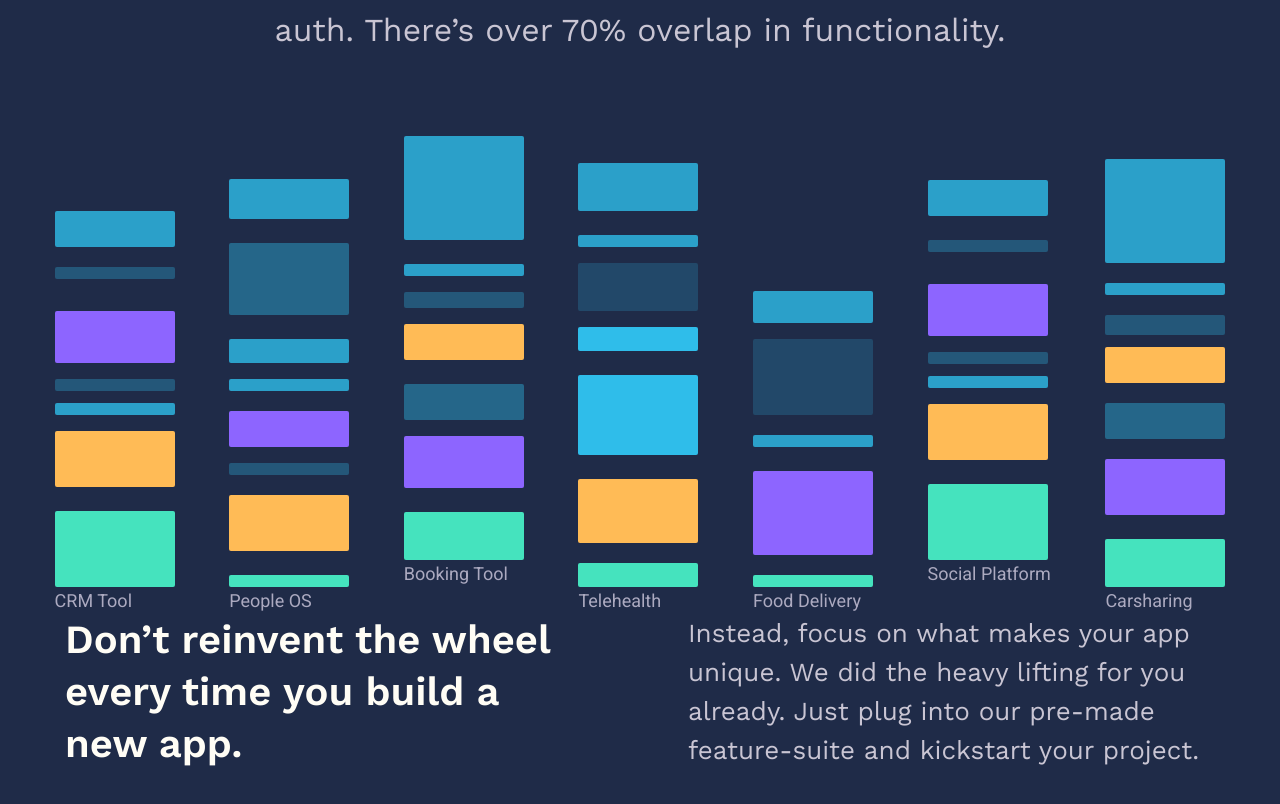
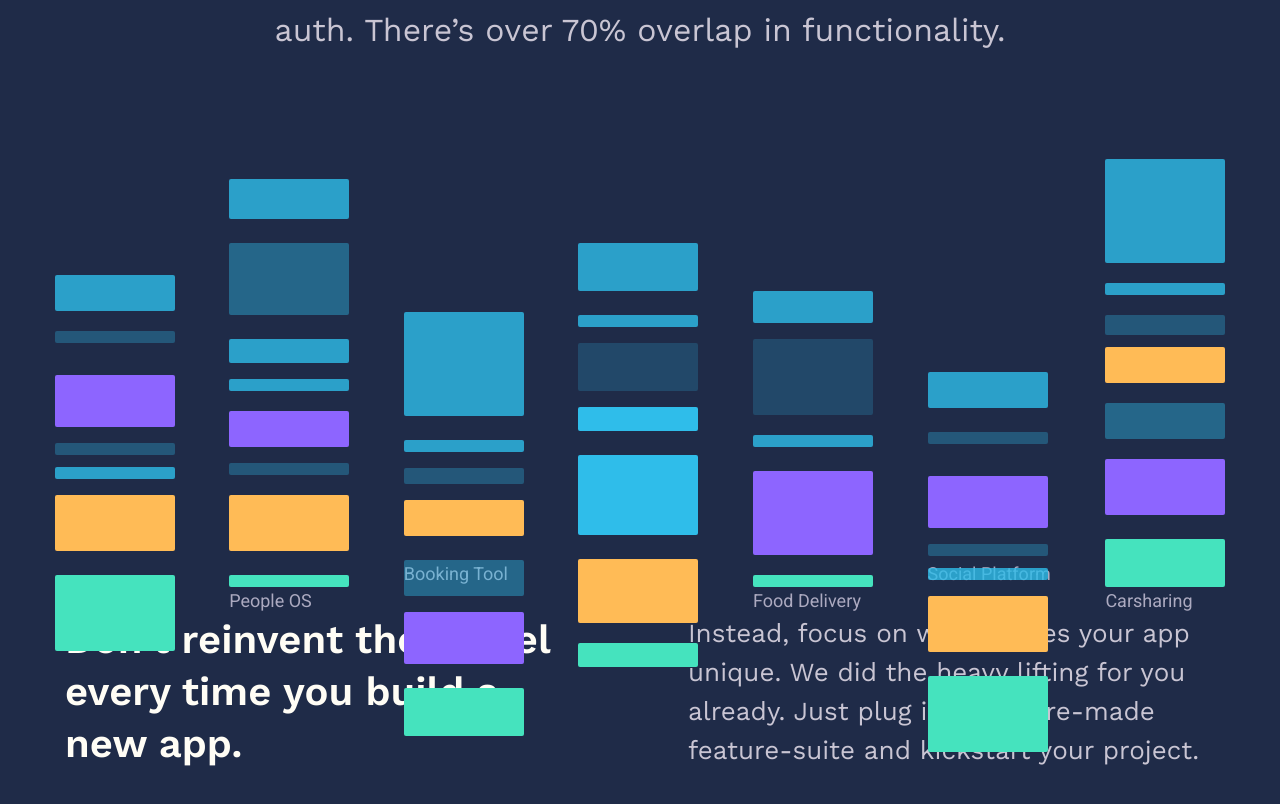
Before and after one commit to reydelo/app-DNAsty-demo, a Next.js app: page / in a window 1280 px wide. Shown: the part 440-1244 px from the top of the page. Built offline with nearby package versions, Linux system fonts and the light colour scheme.

Commit message:
offset DNA stacks

```diff
--- a/src/components/AppDnaStacks.tsx
+++ b/src/components/AppDnaStacks.tsx
@@ -44,7 +44,13 @@ export default function AppDnaStacks() {
         [`${styles[`highlightColor--${highlightColor}`]}`]: highlightColor,
       })}
     >
-      <div className={styles.dnaStack}>
+      <div
+        className={classNames(
+          styles.dnaStack,
+          styles.offset,
+          styles[`offset--4`]
+        )}
+      >
         <span className={classNames(styles.orange, styles.coloredLabel)}>
           User Interface
         </span>
@@ -58,7 +64,13 @@ export default function AppDnaStacks() {
         <span className={styles.stackLabel}>People OS</span>
       </div>
 
-      <div className={styles.dnaStack}>
+      <div
+        className={classNames(
+          styles.dnaStack,
+          styles.offset,
+          styles[`offset--11`]
+        )}
+      >
         <BookingToolSvg onMouseLeave={() => setHighlightColor(undefined)} />
         <span className={styles.stackLabel}>Booking Tool</span>
         <span className={classNames(styles.green, styles.coloredLabel)}>
@@ -66,7 +78,13 @@ export default function AppDnaStacks() {
         </span>
       </div>
 
-      <div className={styles.dnaStack}>
+      <div
+        className={classNames(
+          styles.dnaStack,
+          styles.offset,
+          styles[`offset--5`]
+        )}
+      >
         <TelehealthSvg onMouseLeave={() => setHighlightColor(undefined)} />
         <span className={styles.stackLabel}>Telehealth</span>
       </div>
@@ -79,7 +97,13 @@ export default function AppDnaStacks() {
         <span className={styles.stackLabel}>Food Delivery</span>
       </div>
 
-      <div className={styles.dnaStack}>
+      <div
+        className={classNames(
+          styles.dnaStack,
+          styles.offset,
+          styles[`offset--12`]
+        )}
+      >
         <SocialPlatformSvg onMouseLeave={() => setHighlightColor(undefined)} />
         <span className={styles.stackLabel}>Social Platform</span>
         <span className={classNames(styles.violet, styles.coloredLabel)}>
--- a/src/styles/AppDnaStacks.module.css
+++ b/src/styles/AppDnaStacks.module.css
@@ -16,6 +16,26 @@
   line-height: 150%;
   display: flex;
   flex-direction: column;
+}
+
+.offset svg {
+  transition: transform .5s linear;
+}
+
+.offset--4 svg {
+  transform: translate(0, 4rem);
+}
+
+.offset--5 svg {
+  transform: translate(0, 5rem);
+}
+
+.offset--11 svg {
+  transform: translate(0, 11rem);
+}
+
+.offset--12 svg {
+  transform: translate(0, 12rem);
 }
 
 .orange {
```
